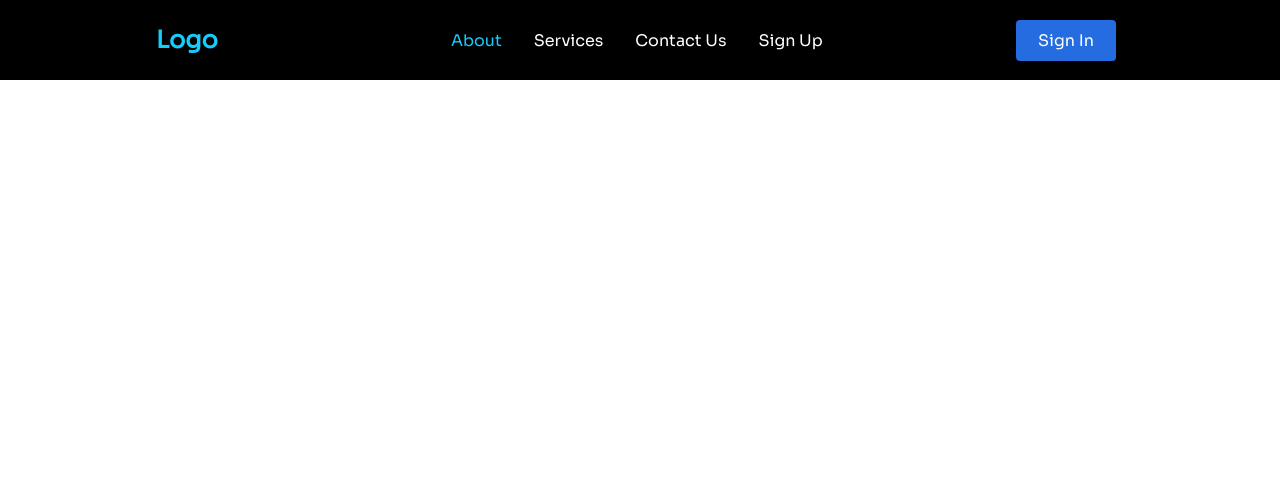
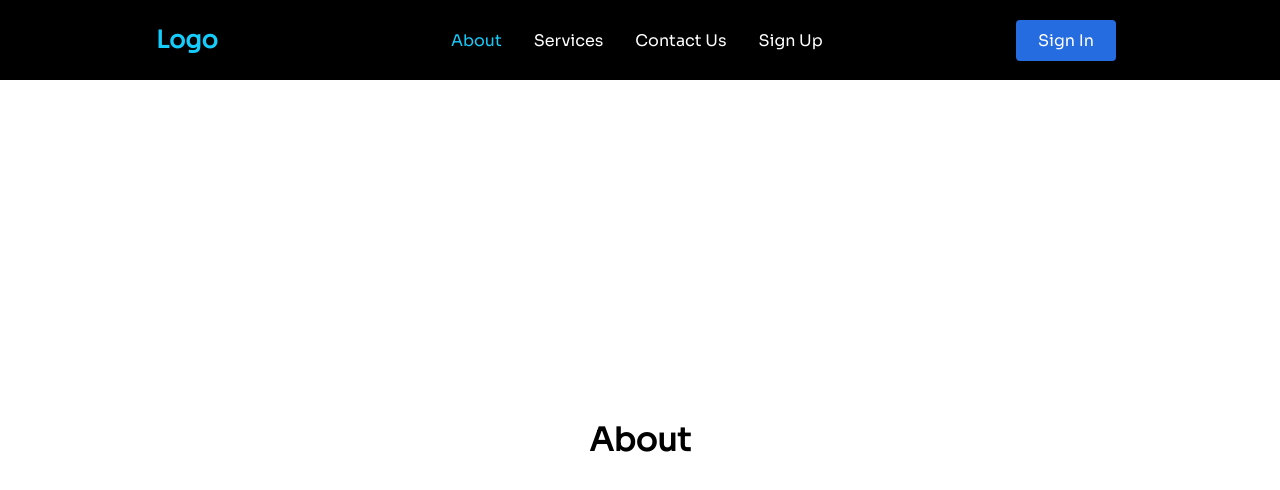
Before and after one commit to samseen/react-navigation-bar, a React (Create React App) app: page /about in a window 1280 px wide. Shown: the top 490 px of the page. Built offline with nearby package versions, Linux system fonts and the light colour scheme.

Commit message:
Displayed the home and about page

```diff
--- a/src/App.js
+++ b/src/App.js
@@ -1,12 +1,18 @@
 import React from 'react';
 import './App.css';
 import Navbar from './components/Navbar';
-import { BrowserRouter as Router } from 'react-router-dom';
+import { BrowserRouter as Router, Switch, Route } from 'react-router-dom';
+import Home from './pages';
+import About from './pages/about';
 
 function App() {
   return (
     <Router>
       <Navbar />
+      <Switch>
+        <Route path="/" exact component={Home} />
+        <Route path="/about" exact component={About} />
+      </Switch>
     </Router>
   );
 }
--- /dev/null
+++ b/src/pages/about.js
@@ -0,0 +1,16 @@
+import React from 'react'
+
+const About = () => {
+    return (
+        <div
+            style={{
+                display: 'flex',
+                justifyContent: 'center', alignItems:'center',
+                height: '90vh'
+            }}>
+            <h1>About</h1>
+        </div>
+    )
+}
+
+export default About
--- /dev/null
+++ b/src/pages/index.js
@@ -0,0 +1,16 @@
+import React from 'react'
+
+const Home = () => {
+    return (
+        <div
+            style={{
+                display: 'flex',
+                justifyContent: 'center', alignItems:'center',
+                height: '90vh'
+            }}>
+            <h1>Home</h1>
+        </div>
+    )
+}
+
+export default Home
```
